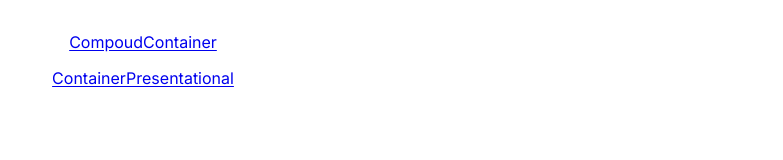
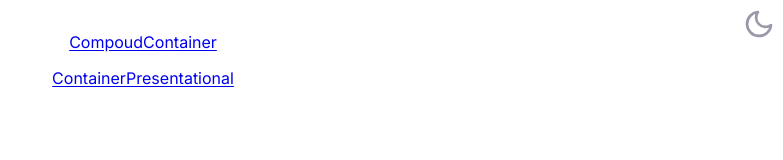
Before and after one commit to catharygr/patrones-react-nextjs, a Next.js app: page / in a window 1280 px wide. Shown: the top 160 px of the page, without its empty margins (497-1280 px from the left). Built offline with nearby package versions, Linux system fonts and the light colour scheme.

Commit message:
Terminado los icnonos

```diff
--- a/src/app/componentes/header/Theme.jsx
+++ b/src/app/componentes/header/Theme.jsx
@@ -31,6 +31,23 @@ export default function Theme(props) {
       onMouseLeave={handleLeave}
       onFocus={handleEnter}
       onBlur={handleLeave}
-    ></button>
+    >
+      <Moon
+        style={{
+          width: "100%",
+          display: props.dark ? "none" : "block",
+          color: hover ? "steelblue" : "#99a",
+        }}
+        aria-hidden="true"
+      />
+      <Sun
+        style={{
+          width: "100%",
+          display: props.dark ? "block" : "none",
+          color: hover ? "goldenrod" : "#99a",
+        }}
+        aria-hidden="true"
+      />
+    </button>
   );
 }
```
